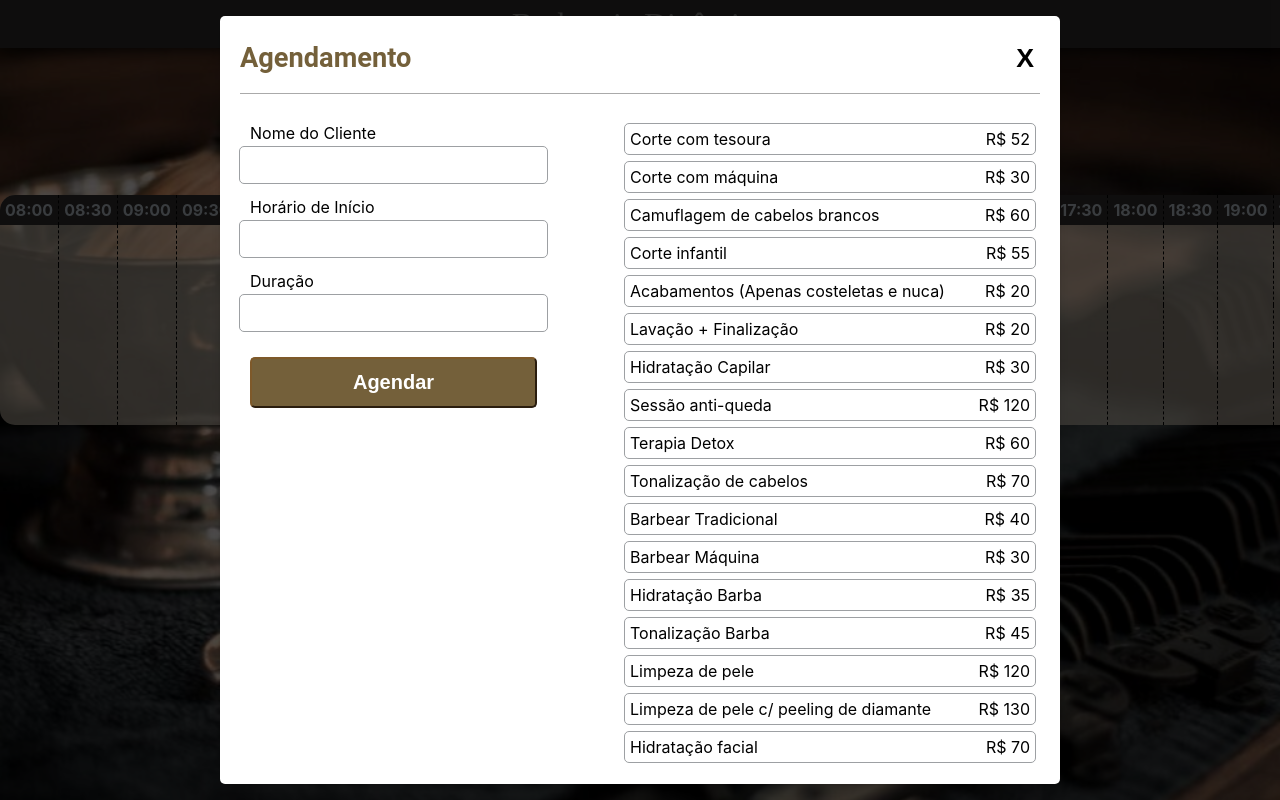
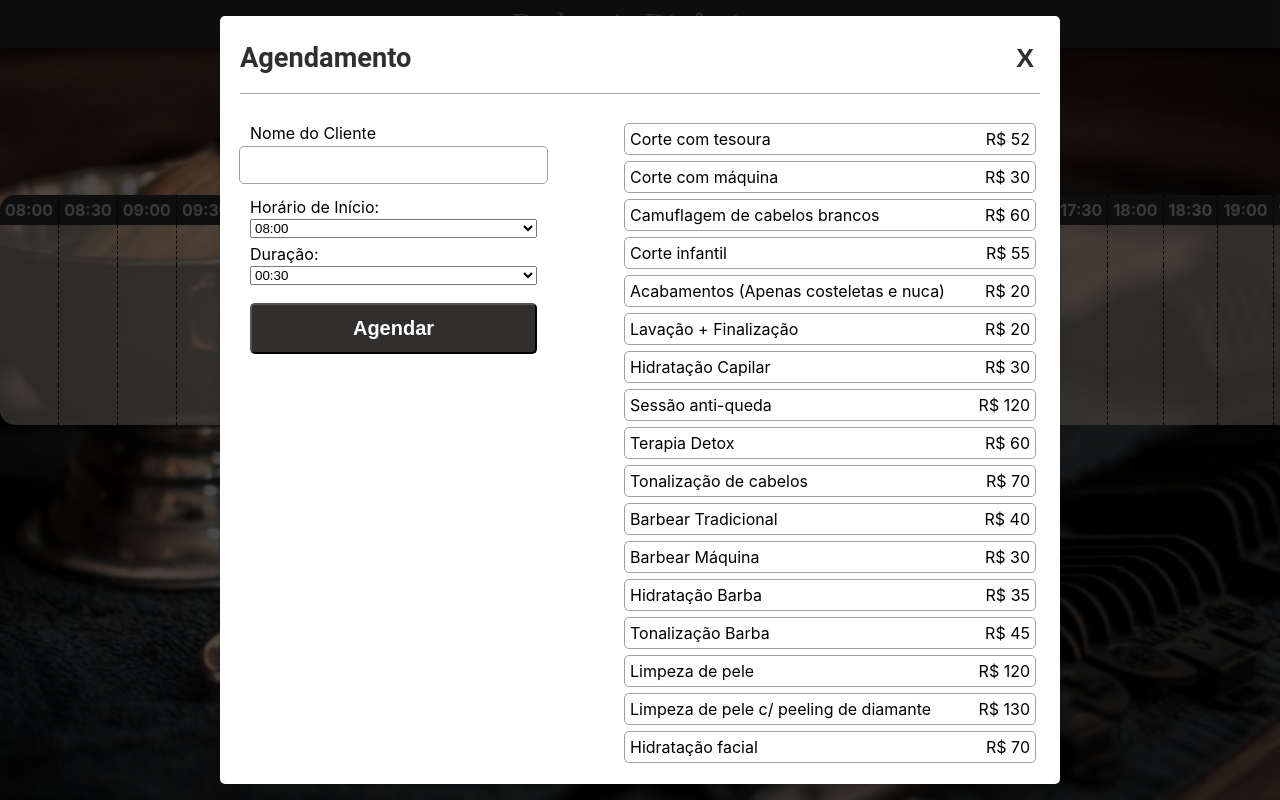
Before and after one commit to projeto-de-algoritmos/PD_Barbearia, a React (Create React App) app: page / in a window 1280 px wide. Both pictures are taken after a click on the button "Realizar Agendamento". Shown: the top 800 px of the page. Built offline with nearby package versions, Linux system fonts and the light colour scheme; a web font is replaced by a local one.

Commit message:
Melhorias no agendamento

```diff
--- a/src/App.css
+++ b/src/App.css
@@ -31,20 +31,31 @@ body {
 
   height: 3.2rem;
 
+  box-shadow: 2px 2px 19px 0px #000000;
+  background: rgb(49, 46, 46);
+
   border-radius: 5px;
-  border-color: #7e592a;
+  /* border-color: #7e592a; */
+
+  padding: 10px;
 
   cursor: pointer;
   color: #fff;
-  background-color: #74603a;
+  /* background-color: #74603a; */
 
   font-size: 1.25rem;
   font-weight: 600;
 
   transition: filter 0.3s;
-  outline: none;
+  /* outline: none; */
 
 }
+
+.page .buttons button:hover{
+  filter:brightness(90%);
+}
+
+
 
 @media (prefers-reduced-motion: no-preference) {
   .App-logo {
--- a/src/components/AppointmentModal/AppointmentModal.css
+++ b/src/components/AppointmentModal/AppointmentModal.css
@@ -49,7 +49,8 @@
 .main strong{
     font-size: 1.7rem;
     font-family: Roboto, sans-serif;
-    color: #74603a;
+    /* color: #74603a; */
+    color:rgb(49, 46, 46)
 }
 .main header button{
     /* position:absolute;
@@ -59,6 +60,8 @@
     border: 0;
     /* font-size: 0; */
     cursor: pointer;
+    color:rgb(49, 46, 46)
+
 }
 .main header button:focus{
     outline: none;
@@ -109,6 +112,10 @@
     padding: 3px;
 }
 
+.leftDiv label select{
+    width: 100%;
+}
+
 
 .leftDiv button{
     width: 100%;
@@ -116,11 +123,13 @@
     height: 3.2rem;
 
     border-radius: 5px;
-    border-color: #7e592a;
+    /* border-color: #7e592a; */
 
     cursor: pointer;
     color: #fff;
-    background-color: #74603a;
+    /* background-color: #74603a; */
+    background: rgb(49, 46, 46);
+
 
     font-size: 1.25rem;
     font-weight: 600;
@@ -132,7 +141,7 @@
 }
 
 .leftDiv button:hover{
-    filter: brightness(70%);
+    filter: brightness(80%);
 }
 
 .rightDiv{
--- a/src/components/AppointmentModal/AppointmentModal.jsx
+++ b/src/components/AppointmentModal/AppointmentModal.jsx
@@ -5,14 +5,29 @@ import Job from "../Job/Job";
 import './AppointmentModal.css';
 const jobsData = require("../../data/jobsData.json");
 
+const startTimes = ["08:00", "08:30", "09:00", "09:30", "10:00", "10:30", "11:00",
+              "11:30", "12:00", "12:30", "13:00", "13:30", "14:00", "14:30",
+              "15:00", "15:30", "16:00", "16:30", "17:00", "17:30", "18:00",
+              "18:30", "19:00", "19:30"];
+
+const jobDurations = ["00:30", "01:00", "01:30", "02:00", "02:30", "03:00", "03:30",
+            "04:00","04:30", "05:00", "05:30", "06:00", "06:30", "07:00", "07:30", "08:00"];
+
+
 
 
 export default (props) => {
     const [clientName, setClientName] = useState('');
-    const [appointmentStart, setAppointmentStart] = useState('');
-    const [appointmentDuration, setAppointmentDuration] = useState('');
+    const [appointmentStart, setAppointmentStart] = useState(startTimes[0]);
+    const [appointmentDuration, setAppointmentDuration] = useState(0);
     const [appointmentPrice, setAppointmentPrice] = useState(0);
     const [appointmentJobs, setAppointmentJobs] = useState([]);
+
+    const timeToNumber = (time) => {
+        time = time.split(':');
+        return parseFloat(time[0]) + parseFloat(time[1])/60
+    }
+
 
     const addJob = (job, price) => {
         const jobs = appointmentJobs;
@@ -33,6 +48,9 @@ export default (props) => {
         if(clientName === '' || appointmentStart === '' || appointmentDuration === '' || appointmentPrice === 0 || appointmentJobs.length === 0){
             window.alert("Preencha Todos os Campos!");
         }
+        else if(appointmentDuration + timeToNumber(appointmentStart)  > 20){
+            window.alert("Soma de horário de início e duração de serviço ultrapassaram horário de fechamento da loja!");
+        }
         else{
             props.appointmentsData.push({
                 "client": clientName,
@@ -49,14 +67,12 @@ export default (props) => {
 
     }
 
-
     return (
         <div className="modal">
             <div className="main">
                 <header>
                     <strong>Agendamento</strong>
                     <button onClick={() => props.setIsModalOpen(false)}>
-                        {/* <img src="/images/close.svg" alt="fechar" /> */}
                         <h1>X</h1>
                     </button>
                 </header>
@@ -64,10 +80,22 @@ export default (props) => {
                     <div className="leftDiv">
                         <label htmlFor="clientName">Nome do Cliente</label>
                         <input name="clientName" type="input"  onChange={(e) => setClientName(e.target.value)} />
-                        <label htmlFor="appointmentStart">Horário de Início</label>
+                        <label>
+                            Horário de Início:
+                            <select onChange={(e) => setAppointmentStart(e.target.value)}>
+                                {startTimes.map(time => <option value={time}>{time}</option>)}
+                            </select>
+                        </label>
+                        <label>
+                            Duração:
+                            <select onChange={(e) => setAppointmentDuration(timeToNumber(e.target.value))}>
+                                {jobDurations.map(duration => <option value={duration}>{duration}</option>)}
+                            </select>
+                        </label>
+                        {/* <label htmlFor="appointmentStart">Horário de Início</label>
                         <input name="appointmentStart" type="input"  onChange={(e) => setAppointmentStart(e.target.value)} />
                         <label htmlFor="appointmentDuration">Duração</label>
-                        <input name="appointmentDuration" type="input"  onChange={(e) => setAppointmentDuration(parseFloat(e.target.value))} />
+                        <input name="appointmentDuration" type="input"  onChange={(e) => setAppointmentDuration(parseFloat(e.target.value))} /> */}
                         <button
                             onClick={addAppointment}
                         >
@@ -76,10 +104,6 @@ export default (props) => {
                     </div>
                     <div className="rightDiv">
                         {jobsData.map(data =>
-                            // <div key={data.id} onClick={() => addJob(data.job, data.price)}>
-                            //     {data.job}
-                            //     ...Valor: R$ {data.price}
-                            // </div>
                             <Job data={data} key={data.id} addJob={addJob} />
 
                         )}
--- a/src/components/Job/Job.css
+++ b/src/components/Job/Job.css
@@ -35,11 +35,11 @@
     border: 1px solid #74603a;
     cursor: pointer;
 
-    /* background-color: rgb(84, 119, 128); */
-    background-color: #86724d;
+    background-color:rgb(114, 114, 114);
+    color: #fff;
 
 }
 
 .chosen:hover{
-    filter: brightness(70%);
+    filter: brightness(90%);
 }
```
